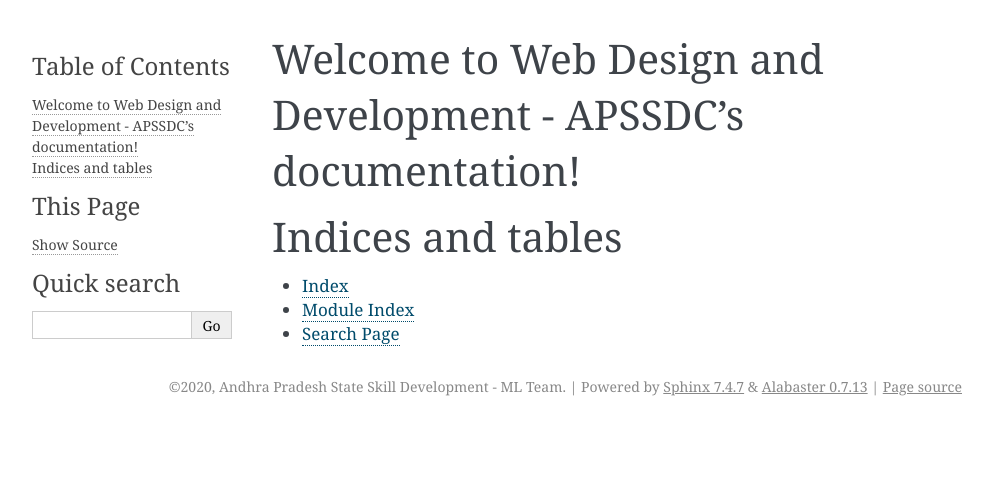
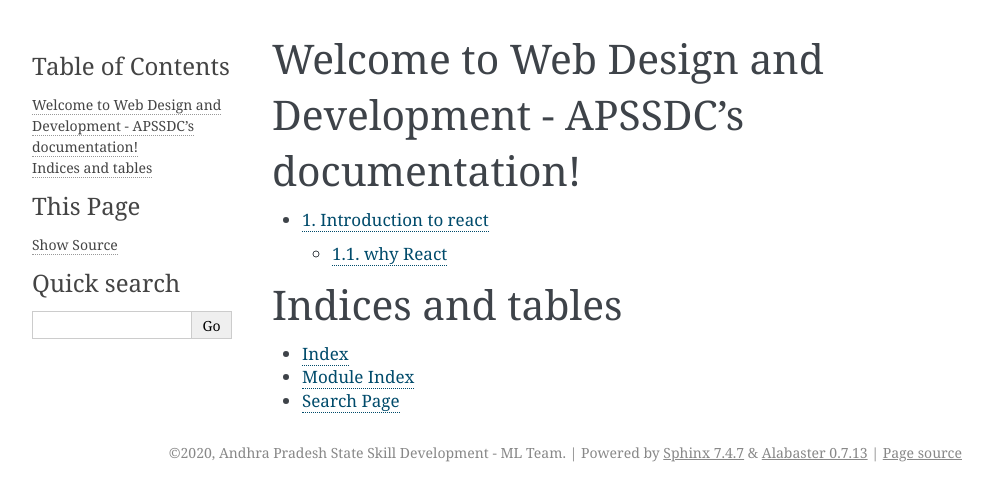
Before and after one commit to GAlekhya123/pythondjangodocument, a Sphinx documentation site: the page built from docs/index.rst, in a window 1280 px wide. Shown: the top 501 px of the page, without its empty margins (148-1141 px from the left). Built offline with Sphinx 7.4.7, drawn with Linux system fonts in a browser that asks for light colours.

Commit message:
Update index.rst

```diff
--- a/docs/index.rst
+++ b/docs/index.rst
@@ -8,7 +8,9 @@ Welcome to Web Design and Development - APSSDC's documentation!
 
 .. toctree::
    :maxdepth: 2
-   :caption: Contents:
+   :numbered:
+
+   introduction to react
 
 
 
```
